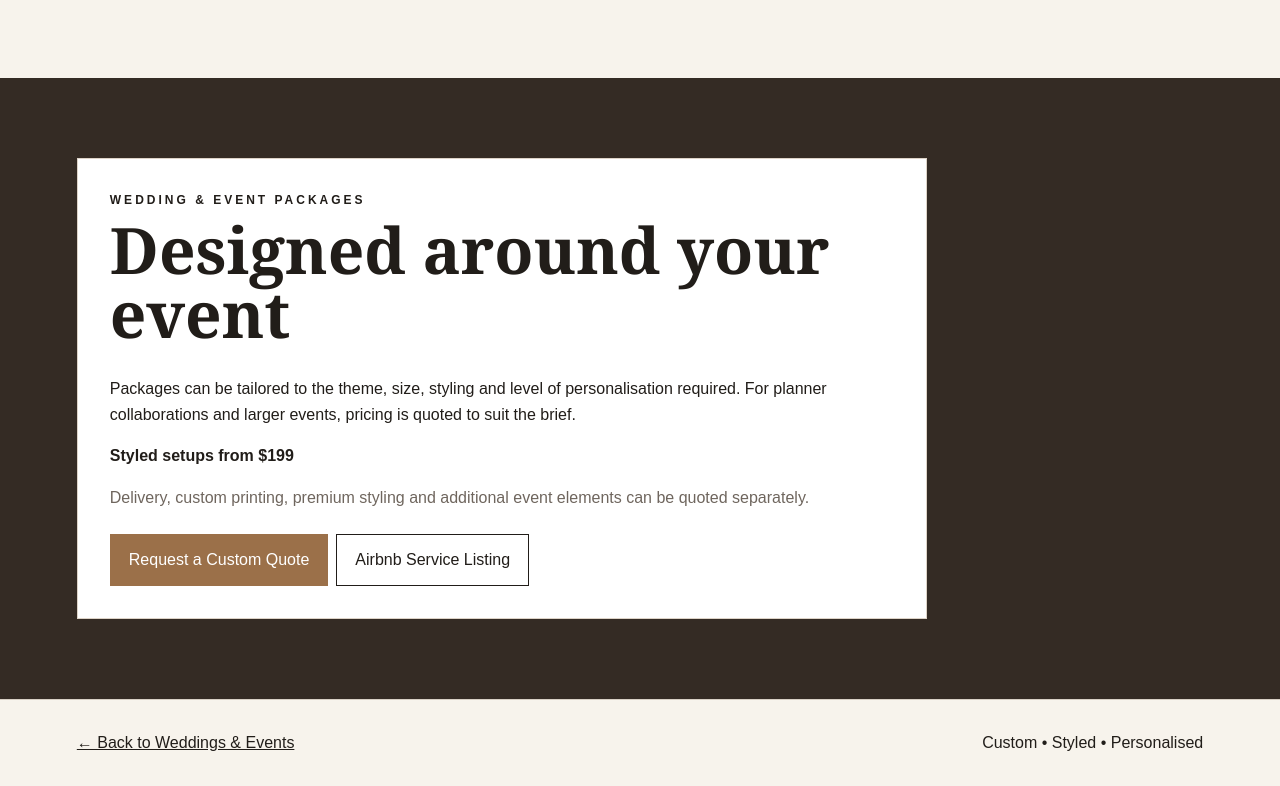
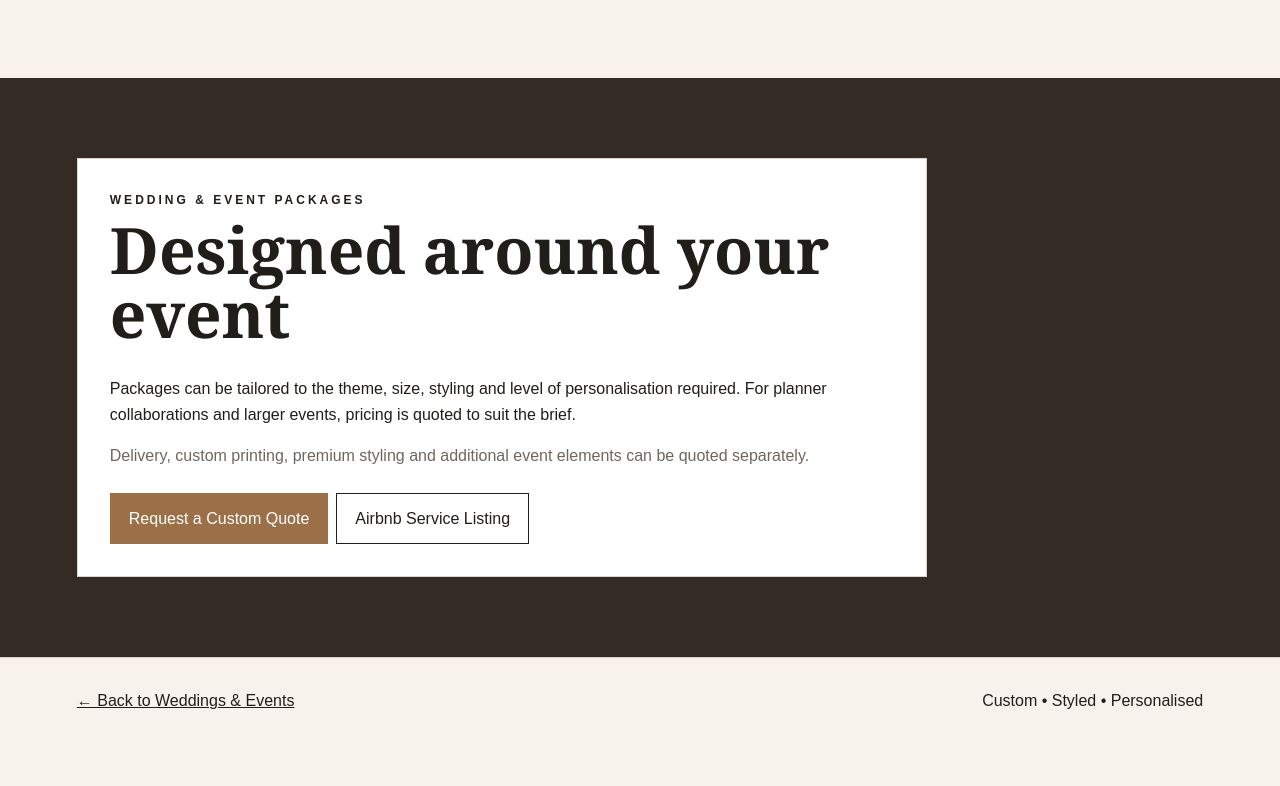
Before and after one commit to fridayflash-ux/vv, a plain HTML site: page event-frames/index.html in a window 1280 px wide. Shown: the part 2040-2826 px from the top of the page. After the commit the page ends 2784 px from the top, so only its background shows below. Drawn offline with Linux system fonts and the light colour scheme.

Commit message:
Update index.html

```diff
--- a/event-frames/index.html
+++ b/event-frames/index.html
@@ -1,5 +1,5 @@
 <!doctype html><html><head><meta charset="utf-8"><meta name="viewport" content="width=device-width"><title>Event Frames & Backdrops | Vibrant Visuals by Shri</title><link rel="stylesheet" href="../styles.css"></head><body><header class="top"><a class="brand" href="../index.html">Vibrant Visuals <small>by Shri</small></a><nav class="nav"><a href="../photography/">Photography</a><a href="../event-frames/">Event Frames</a><a href="../food/">Bespoke Food</a><a href="../index.html#planners">For Planners</a></nav></header>
 <section class="pagehero"><div class="eyebrow">Event Frames & Photo Backdrops</div><h1>Made to be<br>part of the celebration.</h1><p>Custom photo frames, styled installations and photo-ready backdrops created around your event rather than pulled from a catalogue.</p></section>
 <section class="section"><div class="gallery"><img src="../assets/work-01.jpg" alt="Event frame and backdrop by Vibrant Visuals" loading="lazy"><img src="../assets/work-02.jpg" alt="Event frame and backdrop by Vibrant Visuals" loading="lazy"><img src="../assets/work-03.jpg" alt="Event frame and backdrop by Vibrant Visuals" loading="lazy"><img src="../assets/work-04.jpg" alt="Event frame and backdrop by Vibrant Visuals" loading="lazy"><img src="../assets/work-17.jpg" alt="Event frame and backdrop by Vibrant Visuals" loading="lazy"><img src="../assets/work-18.jpg" alt="Event frame and backdrop by Vibrant Visuals" loading="lazy"><img src="../assets/work-19.jpg" alt="Event frame and backdrop by Vibrant Visuals" loading="lazy"><img src="../assets/work-20.jpg" alt="Event frame and backdrop by Vibrant Visuals" loading="lazy"></div></section>
-<section class="section dark"><div class="pricebox" style="color:#211d19"><div class="eyebrow">Wedding & Event Packages</div><h2>Designed around your event</h2><p>Packages can be tailored to the theme, size, styling and level of personalisation required. For planner collaborations and larger events, pricing is quoted to suit the brief.</p><p><strong>Styled setups from $199</strong></p><p class="muted">Delivery, custom printing, premium styling and additional event elements can be quoted separately.</p><a class="btn" href="https://www.instagram.com/vibrant__visuals" target="_blank">Request a Custom Quote</a><a class="btn alt" href="https://www.airbnb.com.au/services/7122802" target="_blank">Airbnb Service Listing</a></div></section>
+<section class="section dark"><div class="pricebox" style="color:#211d19"><div class="eyebrow">Wedding & Event Packages</div><h2>Designed around your event</h2><p>Packages can be tailored to the theme, size, styling and level of personalisation required. For planner collaborations and larger events, pricing is quoted to suit the brief.</p><p class="muted">Delivery, custom printing, premium styling and additional event elements can be quoted separately.</p><a class="btn" href="https://www.instagram.com/vibrant__visuals" target="_blank">Request a Custom Quote</a><a class="btn alt" href="https://www.airbnb.com.au/services/7122802" target="_blank">Airbnb Service Listing</a></div></section>
 <footer class="footer"><a href="../">← Back to Weddings & Events</a><span>Custom • Styled • Personalised</span></footer></body></html>
```
